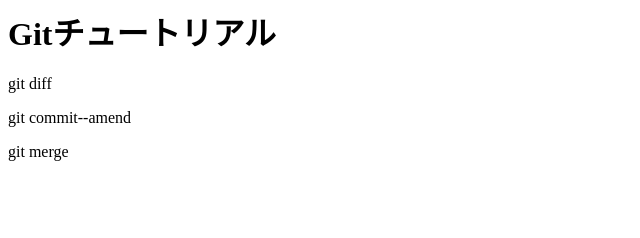
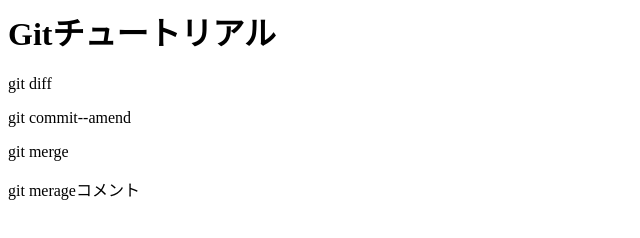
Before and after one commit to shumpei-kinoshita/git_tutorial, a plain HTML site: page index.html in a window 1280 px wide. Shown: the whole page, without its empty margins (0-640 px from the left). Drawn offline with Linux system fonts and the light colour scheme.

Commit message:
git mergeを追加

```diff
--- a/index.html
+++ b/index.html
@@ -2,3 +2,4 @@
 <p>git diff</p>
 <p>git commit--amend</p>
 <p>git merge</p>
+<p>git merageコメント</p>
```
